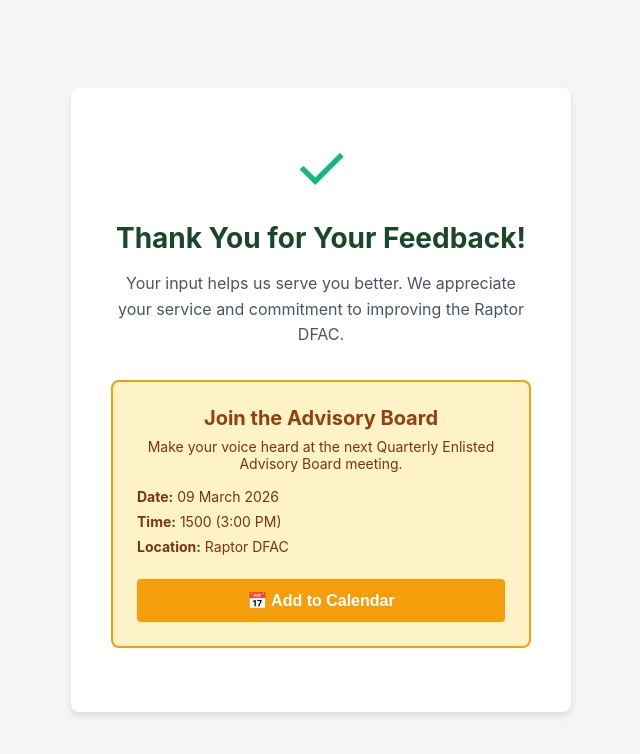
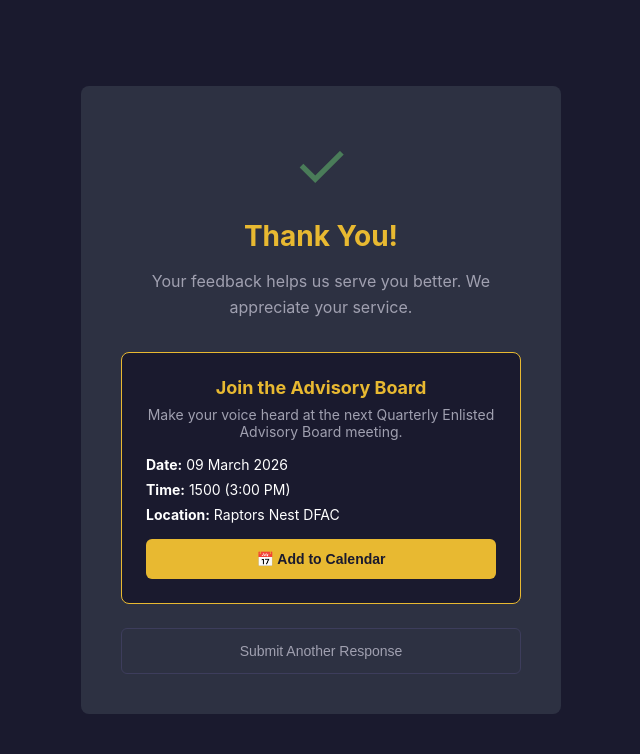
Before and after one commit to michaelallenus217-lang/raptor-dfac-survey, a React (Vite) app: page /thank-you in a window 1280 px wide. Shown: the top 754 px of the page, without its empty margins (319-959 px from the left). Built offline with nearby package versions, Linux system fonts and the light colour scheme.

Commit message:
Revise Thank You page content and styles
Updated text and styles for the Thank You page, including changing the location and modifying the message content.

```diff
--- a/src/pages/ThankYouPage.jsx
+++ b/src/pages/ThankYouPage.jsx
@@ -12,11 +12,11 @@ const ThankYouPage = () => {
       'BEGIN:VEVENT',
       'UID:advisory-board-2026-03-09@raptor-dfac.mil',
       'DTSTAMP:' + new Date().toISOString().replace(/[-:]/g, '').split('.')[0] + 'Z',
-      'DTSTART:20260309T220000Z', // 1500 PST = 2200 UTC
-      'DTEND:20260309T230000Z',   // 1 hour duration
+      'DTSTART:20260309T220000Z',
+      'DTEND:20260309T230000Z',
       'SUMMARY:Quarterly Enlisted Advisory Board',
-      'DESCRIPTION:Enlisted Advisory Board meeting for the 1-2 SBCT Raptor DFAC. All enlisted servicemembers who eat at the dining facility are encouraged to participate. Bring your feedback and suggestions.',
-      'LOCATION:1-2 SBCT Raptor DFAC',
+      'DESCRIPTION:Enlisted Advisory Board meeting for the Raptors Nest DFAC.',
+      'LOCATION:Raptors Nest DFAC',
       'STATUS:CONFIRMED',
       'SEQUENCE:0',
       'END:VEVENT',
@@ -36,10 +36,9 @@ const ThankYouPage = () => {
     <div style={styles.container}>
       <div style={styles.card}>
         <div style={styles.checkmark}>✓</div>
-        <h1 style={styles.title}>Thank You for Your Feedback!</h1>
+        <h1 style={styles.title}>Thank You!</h1>
         <p style={styles.message}>
-          Your input helps us serve you better. We appreciate your service and
-          commitment to improving the Raptor DFAC.
+          Your feedback helps us serve you better. We appreciate your service.
         </p>
 
         <div style={styles.advisorySection}>
@@ -50,14 +49,16 @@ const ThankYouPage = () => {
           <div style={styles.meetingDetails}>
             <p style={styles.detail}><strong>Date:</strong> 09 March 2026</p>
             <p style={styles.detail}><strong>Time:</strong> 1500 (3:00 PM)</p>
-            <p style={styles.detail}><strong>Location:</strong> Raptor DFAC</p>
+            <p style={styles.detail}><strong>Location:</strong> Raptors Nest DFAC</p>
           </div>
           <button onClick={downloadCalendarEvent} style={styles.calendarButton}>
             📅 Add to Calendar
           </button>
         </div>
 
-
+        <button onClick={() => navigate('/')} style={styles.newSurveyBtn}>
+          Submit Another Response
+        </button>
       </div>
     </div>
   );
@@ -66,7 +67,7 @@ const ThankYouPage = () => {
 const styles = {
   container: {
     minHeight: '100vh',
-    backgroundColor: '#f5f5f5',
+    backgroundColor: '#1a1a2e',
     display: 'flex',
     alignItems: 'center',
     justifyContent: 'center',
@@ -74,47 +75,46 @@ const styles = {
     fontFamily: '-apple-system, BlinkMacSystemFont, "Segoe UI", Roboto, sans-serif'
   },
   card: {
-    backgroundColor: 'white',
+    backgroundColor: '#2d3142',
     borderRadius: '8px',
     padding: '40px',
-    maxWidth: '500px',
+    maxWidth: '480px',
     width: '100%',
-    textAlign: 'center',
-    boxShadow: '0 4px 6px rgba(0, 0, 0, 0.1)'
+    textAlign: 'center'
   },
   checkmark: {
     fontSize: '64px',
-    color: '#10b981',
+    color: '#4a7c59',
     marginBottom: '16px'
   },
   title: {
     fontSize: '28px',
     fontWeight: 'bold',
-    color: '#1a472a',
+    color: '#e8b931',
     marginBottom: '16px'
   },
   message: {
     fontSize: '16px',
-    color: '#4b5563',
+    color: '#a0a0b0',
     lineHeight: '1.6',
     marginBottom: '32px'
   },
   advisorySection: {
-    backgroundColor: '#fef3c7',
-    border: '2px solid #f59e0b',
+    backgroundColor: '#1a1a2e',
     borderRadius: '8px',
     padding: '24px',
-    marginBottom: '24px'
+    marginBottom: '24px',
+    border: '1px solid #e8b931'
   },
   advisoryTitle: {
-    fontSize: '20px',
+    fontSize: '18px',
     fontWeight: 'bold',
-    color: '#92400e',
+    color: '#e8b931',
     marginBottom: '8px'
   },
   advisoryText: {
     fontSize: '14px',
-    color: '#78350f',
+    color: '#a0a0b0',
     marginBottom: '16px'
   },
   meetingDetails: {
@@ -124,19 +124,28 @@ const styles = {
   detail: {
     margin: '8px 0',
     fontSize: '14px',
-    color: '#78350f'
+    color: '#ffffff'
   },
   calendarButton: {
     width: '100%',
     padding: '12px',
-    backgroundColor: '#f59e0b',
-    color: 'white',
+    backgroundColor: '#e8b931',
+    color: '#1a1a2e',
     border: 'none',
-    borderRadius: '4px',
-    fontSize: '16px',
+    borderRadius: '6px',
+    fontSize: '14px',
     fontWeight: 'bold',
-    cursor: 'pointer',
-    marginTop: '8px'
+    cursor: 'pointer'
+  },
+  newSurveyBtn: {
+    width: '100%',
+    padding: '14px',
+    backgroundColor: 'transparent',
+    color: '#a0a0b0',
+    border: '1px solid #3d3d5c',
+    borderRadius: '6px',
+    fontSize: '14px',
+    cursor: 'pointer'
   }
 };
 
```
